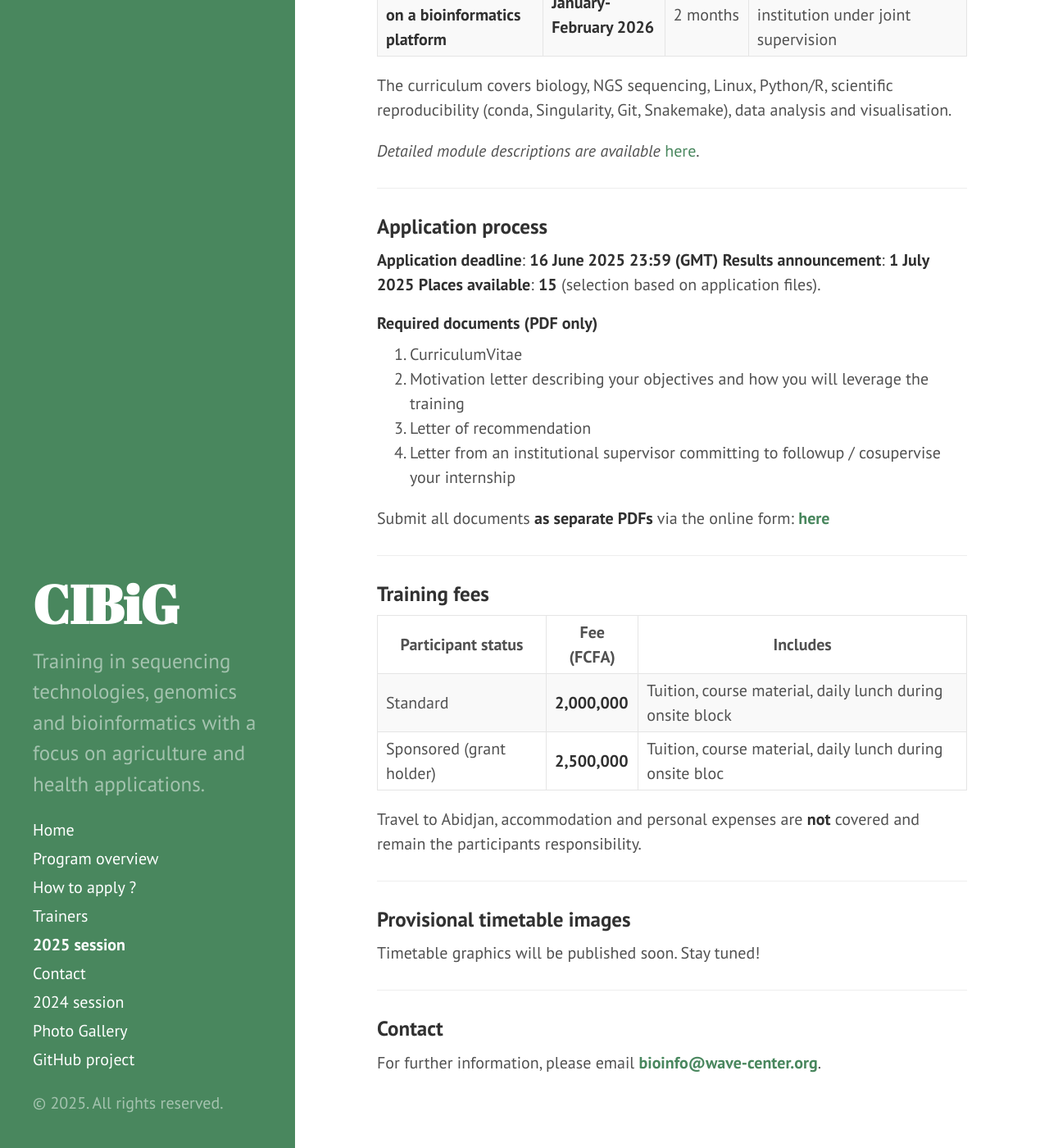
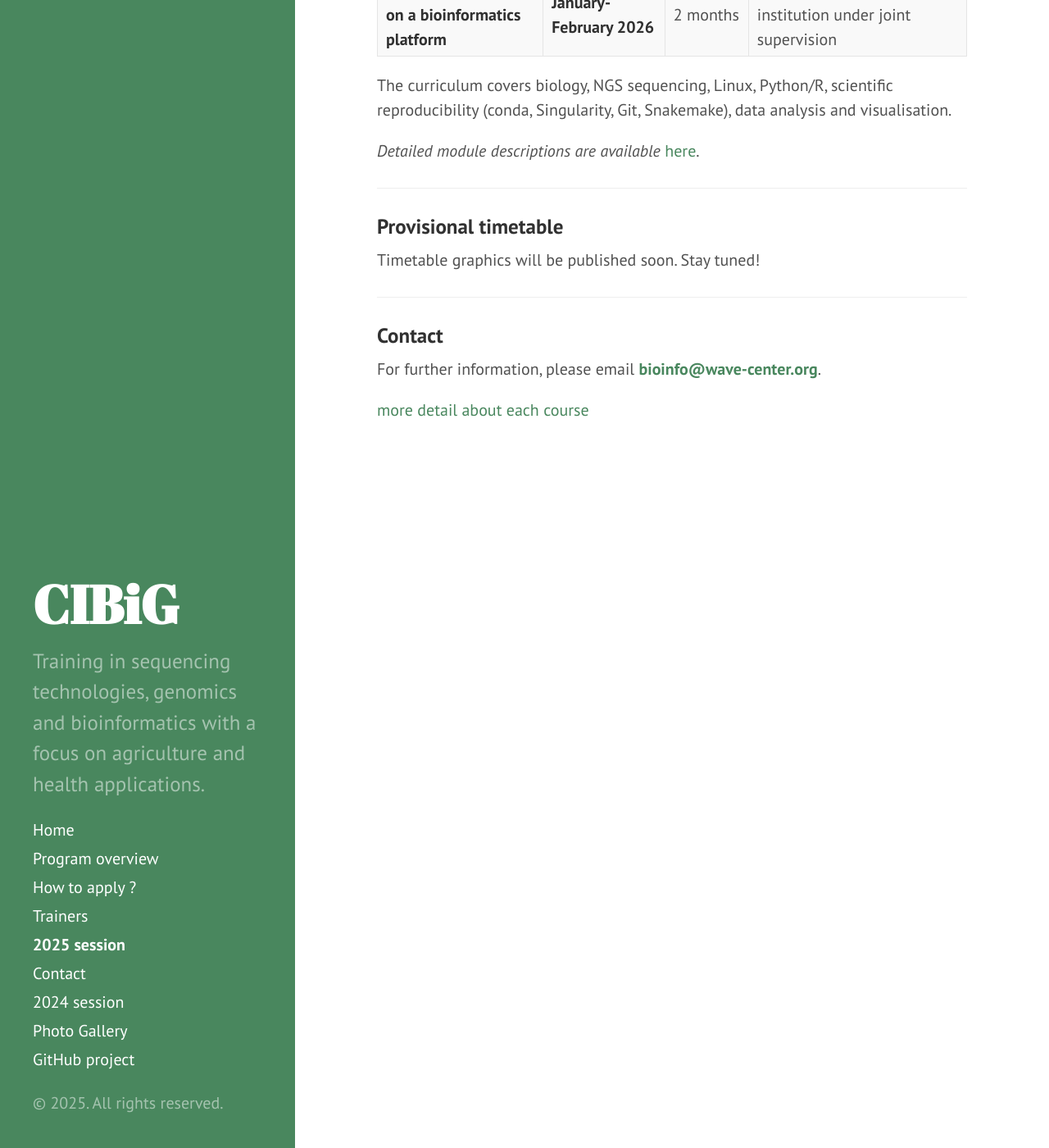
Before and after one commit to wave-centre/cibig, a Jekyll site: the page built from docs/05-2025.md, in a window 1280 px wide and 1400 px high, scrolled down 759 px. Shown: the whole window at 82% size. Built offline with Jekyll 4.4.1, drawn with Linux system fonts in a browser that asks for light colours.

Commit message:
Update 05-2025.md

```diff
--- a/docs/05-2025.md
+++ b/docs/05-2025.md
@@ -30,44 +30,16 @@ The curriculum covers biology, NGS sequencing, Linux, Python/R, scientific repro
 
 ---
 
-### Application process
-
-**Application deadline**: **16 June 2025  23:59 (GMT)**
-**Results announcement**: **1 July 2025**
-**Places available**: **15** (selection based on application files).
-
-#### Required documents (PDF **only**)
-
-1. CurriculumVitae
-2. Motivation letter describing your objectives and how you will leverage the training
-3. Letter of recommendation
-4. Letter from an institutional supervisor committing to followup / cosupervise your internship
-
-Submit all documents **as separate PDFs** via the online form:
- **[here](https://forms.gle/yT49tcERiHjhqUEp8)**
-
----
-
-### Training fees
-
-| Participant status       | Fee (FCFA)    | Includes                                                   |
-| ------------------------ | ------------- | ---------------------------------------------------------- |
-| Standard                 | **2,000,000** | Tuition, course material, daily lunch during onsite block |
-| Sponsored (grant holder) | **2,500,000** | Tuition, course material, daily lunch during onsite bloc   |
-
-Travel to Abidjan, accommodation and personal expenses are **not** covered and remain the participants responsibility.
-
----
-
-### Provisional timetable images
+### Provisional timetable
 
 Timetable graphics will be published soon. Stay tuned!
 
 <!-- Uncomment and replace when available
-![Week1](/assets/img/timetable-week1.png)
-![Week2](/assets/img/timetable-week2.png)
-![Week3](/assets/img/timetable-week3.png)
-![Week4](/assets/img/timetable-week4.png)
+![Week1](/assets/img/2025-schedule-week1.png)
+![Week2](/assets/img/2025-schedule-week2.png)
+![Week3](/assets/img/2025-schedule-week3.png)
+![Week4](/assets/img/2025-schedule-week1.png)
+![legend](/assets/img/2025-schedule-legend.png)
 -->
 
 ---
@@ -75,3 +47,5 @@ Timetable graphics will be published soon. Stay tuned!
 ### Contact
 
 For further information, please email **[bioinfo@wave-center.org](mailto:bioinfo@wave-center.org)**.
+
+[more detail about each course](https://cibig-wave.github.io/01-description.html)
```
